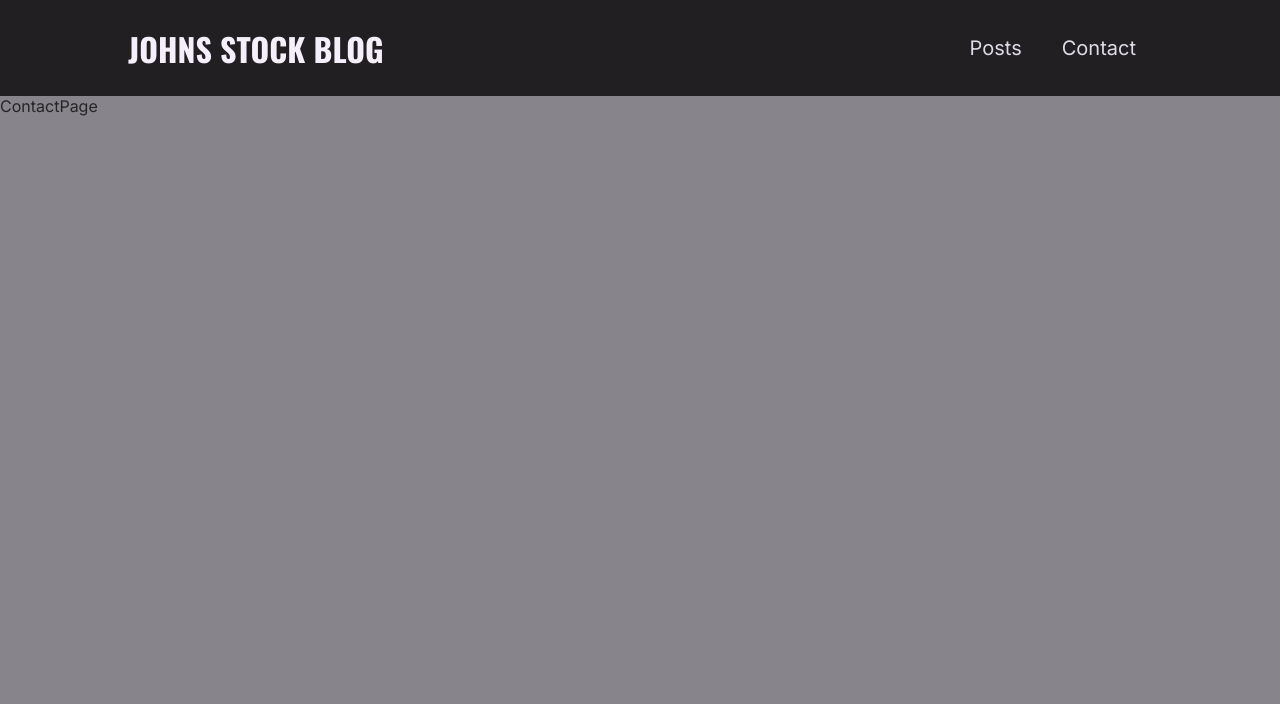
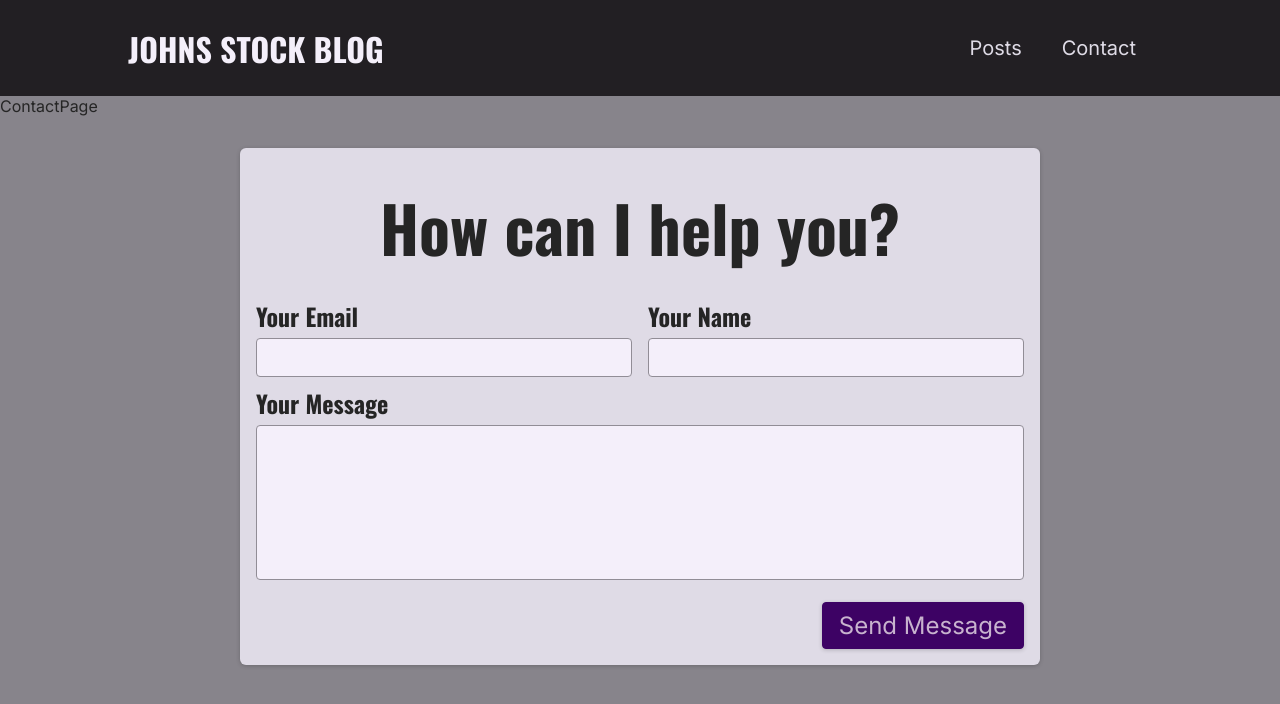
Before and after one commit to johanperjulius1/next-complete, a Next.js app in the folder next-course/next-blog/: page /contact in a window 1280 px wide. Shown: the top 704 px of the page. Built offline with nearby package versions, Linux system fonts and the light colour scheme.

Commit message:
. working on 374 ..

```diff
--- a/next-course/next-blog/app/api/contact/route.js
+++ b/next-course/next-blog/app/api/contact/route.js
@@ -1,6 +1,8 @@
-function handler(req, res) {
-  if (req.method === "POST") {
-    const { email, name, message } = req.body;
+// /app/api/contact/route.js
+
+export async function POST(req) {
+    const { email, name, message } = await req.json();
+
     if (
       !email ||
       !email.includes("@") ||
@@ -8,8 +10,12 @@ function handler(req, res) {
       !message ||
       message.trim() === ""
     ) {
-      res.status(422).json({ message: "Invalid input." });
-      return;
+      return new Response(JSON.stringify({ message: "Invalid input." }), {
+        status: 422,
+        headers: {
+          'Content-Type': 'application/json',
+        },
+      });
     }
 
     const newMessage = {
@@ -18,8 +24,11 @@ function handler(req, res) {
       message,
     };
     console.log(newMessage);
+
+    return new Response(JSON.stringify({ message: "Successfully stored message!" }), {
+      status: 201,
+      headers: {
+        'Content-Type': 'application/json',
+      },
+    });
   }
-  res.status(201).json({ message: "Successfully stored message!", message: newMessage });
-}
-
-export default handler;
--- a/next-course/next-blog/app/contact/page.js
+++ b/next-course/next-blog/app/contact/page.js
@@ -1,7 +1,11 @@
-import React from 'react'
+import React from "react";
+import ContactForm from "@/components/contact/contact-form";
 
 export default function ContactPage() {
   return (
-    <div>ContactPage</div>
-  )
+    <div>
+      ContactPage
+      <ContactForm/>
+    </div>
+  );
 }
--- a/next-course/next-blog/components/contact/contact-form.js
+++ b/next-course/next-blog/components/contact/contact-form.js
@@ -1,21 +1,22 @@
+"use client";
 import styles from "./contact-form.module.css";
 import { useState } from "react";
 
 export default function ContactForm() {
-  function sendMessageHandler(event) {
+  const [emailInput, setEmailInput] = useState("");
+  const [nameInput, setNameInput] = useState("");
+  const [messageInput, setMessageInput] = useState("");
+
+   function sendMessageHandler(event) {
     event.preventDefault();
     // optional: add client-side validation
-
-    const [emailInput, setEmailInput] = useState();
-    const [nameInput, setNameInput] = useState();
-    const [messageInput, setMessageInput] = useState();
 
     fetch("/api/contact", {
       method: "POST",
       body: JSON.stringify({
-        email: emailInputRef.current.value,
-        name: nameInputRef.current.value,
-        message: messageInputRef.current.value,
+        email: emailInput,
+        name: nameInput,
+        message: messageInput,
       }),
       headers: {
         "Content-Type": "application/json",
@@ -30,6 +31,7 @@ export default function ContactForm() {
       });
     });
   }
+
   return (
     <section className={styles.contact}>
       <h1>How can I help you?</h1>
@@ -37,16 +39,34 @@ export default function ContactForm() {
         <div className={styles.controls}>
           <div className={styles.control}>
             <label htmlFor="email">Your Email</label>
-            <input type="email" id="email" required />
+            <input
+              type="email"
+              id="email"
+              required
+              value={emailInput}
+              onChange={(event) => setEmailInput(event.target.value)}
+            />
           </div>
           <div className={styles.control}>
             <label htmlFor="name">Your Name</label>
-            <input type="text" id="name" required />
+            <input
+              type="text"
+              id="name"
+              required
+              value={nameInput}
+              onChange={(event) => setNameInput(event.target.value)}
+            />
           </div>
         </div>
         <div className={styles.control}>
           <label htmlFor="message">Your Message</label>
-          <textarea id="message" rows="5"></textarea>
+          <textarea
+            required
+            id="message"
+            rows="5"
+            value={messageInput}
+            onChange={(event) => setMessageInput(event.target.value)}
+          ></textarea>
         </div>
         <div className={styles.actions}>
           <button>Send Message</button>
```
